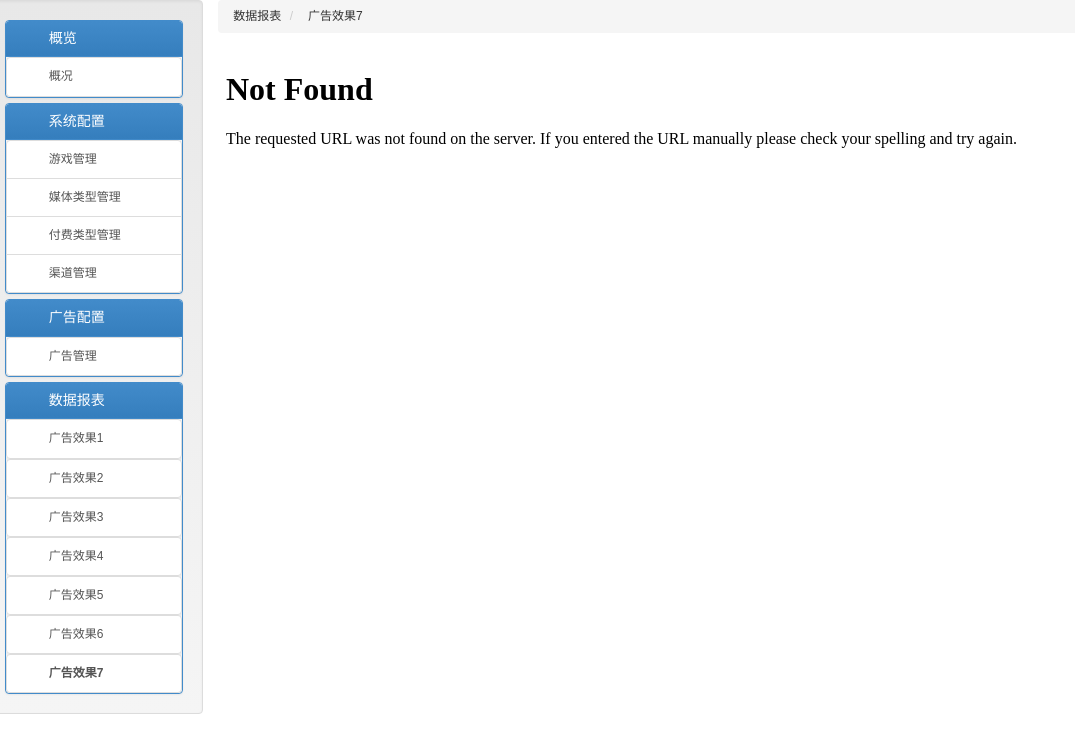
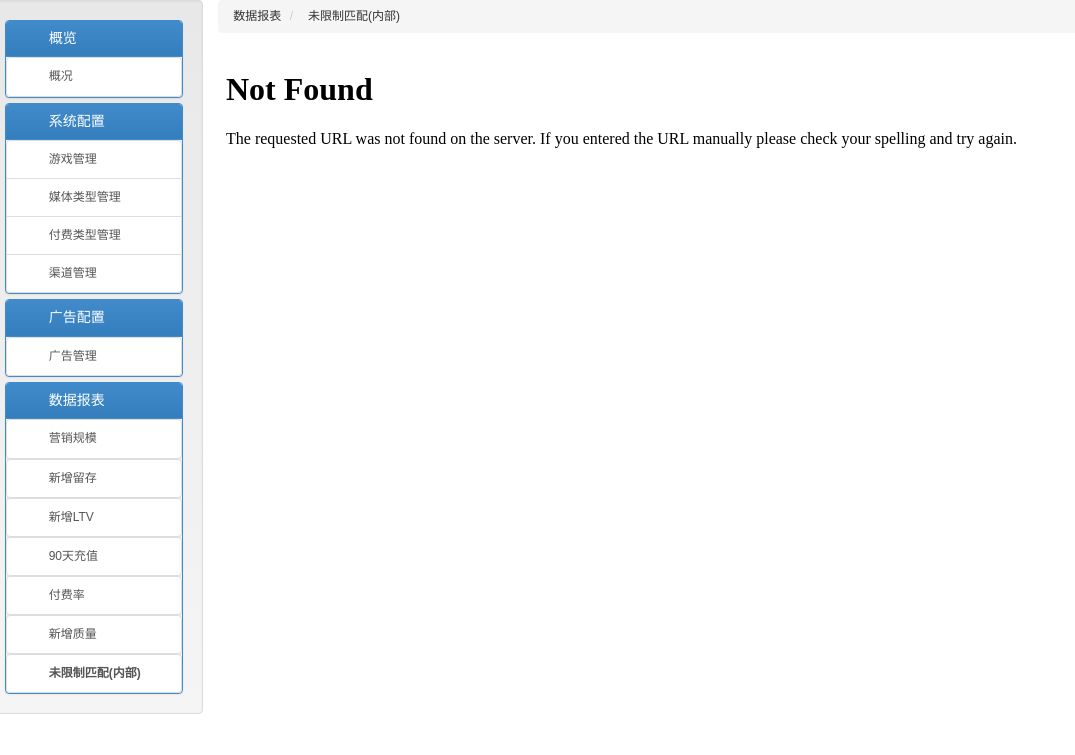
Before and after one commit to xinghua/ad-manager, a Python web app: template admin/templates/home_main.html in a window 1280 px wide. Shown: the part 51-806 px from the top of the page, without its empty margins (0-1075 px from the left). Run offline with Jinja, Linux system fonts and the light colour scheme; the template is opened without the code that fills it, so the values that code supplies are empty; some libraries are stand-ins or nearby versions.

Commit message:
modify report name

```diff
--- a/admin/templates/home_main.html
+++ b/admin/templates/home_main.html
@@ -145,49 +145,49 @@
                         <div id="menuMain3" class="panel-collapse collapse">
                             <div class="panel-body" style="padding:0">
                                 <ul class="list-group" style="margin:0">
-                                    <a href="/app/report/1/load" target="mainFrame" class="list-group-item" id="menuSub18">&nbsp;&nbsp;&nbsp;&nbsp;&nbsp;&nbsp;<i class="fa fa-caret-right"></i>&nbsp;&nbsp;广告效果1</a>
+                                    <a href="/app/report/1/load" target="mainFrame" class="list-group-item" id="menuSub18">&nbsp;&nbsp;&nbsp;&nbsp;&nbsp;&nbsp;<i class="fa fa-caret-right"></i>&nbsp;&nbsp;营销规模</a>
                                 </ul>
                             </div>
                         </div>
                         <div id="menuMain3" class="panel-collapse collapse">
                             <div class="panel-body" style="padding:0">
                                 <ul class="list-group" style="margin:0">
-                                    <a href="/app/report/2/load" target="mainFrame" class="list-group-item" id="menuSub18">&nbsp;&nbsp;&nbsp;&nbsp;&nbsp;&nbsp;<i class="fa fa-caret-right"></i>&nbsp;&nbsp;广告效果2</a>
+                                    <a href="/app/report/2/load" target="mainFrame" class="list-group-item" id="menuSub18">&nbsp;&nbsp;&nbsp;&nbsp;&nbsp;&nbsp;<i class="fa fa-caret-right"></i>&nbsp;&nbsp;新增留存</a>
                                 </ul>
                             </div>
                         </div>
                         <div id="menuMain3" class="panel-collapse collapse">
                             <div class="panel-body" style="padding:0">
                                 <ul class="list-group" style="margin:0">
-                                    <a href="/app/report/3/load" target="mainFrame" class="list-group-item" id="menuSub18">&nbsp;&nbsp;&nbsp;&nbsp;&nbsp;&nbsp;<i class="fa fa-caret-right"></i>&nbsp;&nbsp;广告效果3</a>
+                                    <a href="/app/report/3/load" target="mainFrame" class="list-group-item" id="menuSub18">&nbsp;&nbsp;&nbsp;&nbsp;&nbsp;&nbsp;<i class="fa fa-caret-right"></i>&nbsp;&nbsp;新增LTV</a>
                                 </ul>
                             </div>
                         </div>
                         <div id="menuMain3" class="panel-collapse collapse">
                             <div class="panel-body" style="padding:0">
                                 <ul class="list-group" style="margin:0">
-                                    <a href="/app/report/4/load" target="mainFrame" class="list-group-item" id="menuSub18">&nbsp;&nbsp;&nbsp;&nbsp;&nbsp;&nbsp;<i class="fa fa-caret-right"></i>&nbsp;&nbsp;广告效果4</a>
+                                    <a href="/app/report/4/load" target="mainFrame" class="list-group-item" id="menuSub18">&nbsp;&nbsp;&nbsp;&nbsp;&nbsp;&nbsp;<i class="fa fa-caret-right"></i>&nbsp;&nbsp;90天充值</a>
                                 </ul>
                             </div>
                         </div>
                         <div id="menuMain3" class="panel-collapse collapse">
                             <div class="panel-body" style="padding:0">
                                 <ul class="list-group" style="margin:0">
-                                    <a href="/app/report/5/load" target="mainFrame" class="list-group-item" id="menuSub18">&nbsp;&nbsp;&nbsp;&nbsp;&nbsp;&nbsp;<i class="fa fa-caret-right"></i>&nbsp;&nbsp;广告效果5</a>
+                                    <a href="/app/report/5/load" target="mainFrame" class="list-group-item" id="menuSub18">&nbsp;&nbsp;&nbsp;&nbsp;&nbsp;&nbsp;<i class="fa fa-caret-right"></i>&nbsp;&nbsp;付费率</a>
                                 </ul>
                             </div>
                         </div>
                         <div id="menuMain3" class="panel-collapse collapse">
                             <div class="panel-body" style="padding:0">
                                 <ul class="list-group" style="margin:0">
-                                    <a href="/app/report/6/load" target="mainFrame" class="list-group-item" id="menuSub18">&nbsp;&nbsp;&nbsp;&nbsp;&nbsp;&nbsp;<i class="fa fa-caret-right"></i>&nbsp;&nbsp;广告效果6</a>
+                                    <a href="/app/report/6/load" target="mainFrame" class="list-group-item" id="menuSub18">&nbsp;&nbsp;&nbsp;&nbsp;&nbsp;&nbsp;<i class="fa fa-caret-right"></i>&nbsp;&nbsp;新增质量</a>
                                 </ul>
                             </div>
                         </div>
                         <div id="menuMain3" class="panel-collapse collapse">
                             <div class="panel-body" style="padding:0">
                                 <ul class="list-group" style="margin:0">
-                                    <a href="/app/report/7/load" target="mainFrame" class="list-group-item" id="menuSub18">&nbsp;&nbsp;&nbsp;&nbsp;&nbsp;&nbsp;<i class="fa fa-caret-right"></i>&nbsp;&nbsp;广告效果7</a>
+                                    <a href="/app/report/7/load" target="mainFrame" class="list-group-item" id="menuSub18">&nbsp;&nbsp;&nbsp;&nbsp;&nbsp;&nbsp;<i class="fa fa-caret-right"></i>&nbsp;&nbsp;未限制匹配(内部)</a>
                                 </ul>
                             </div>
                         </div>
```
Also changed, not shown: 1 other file.
